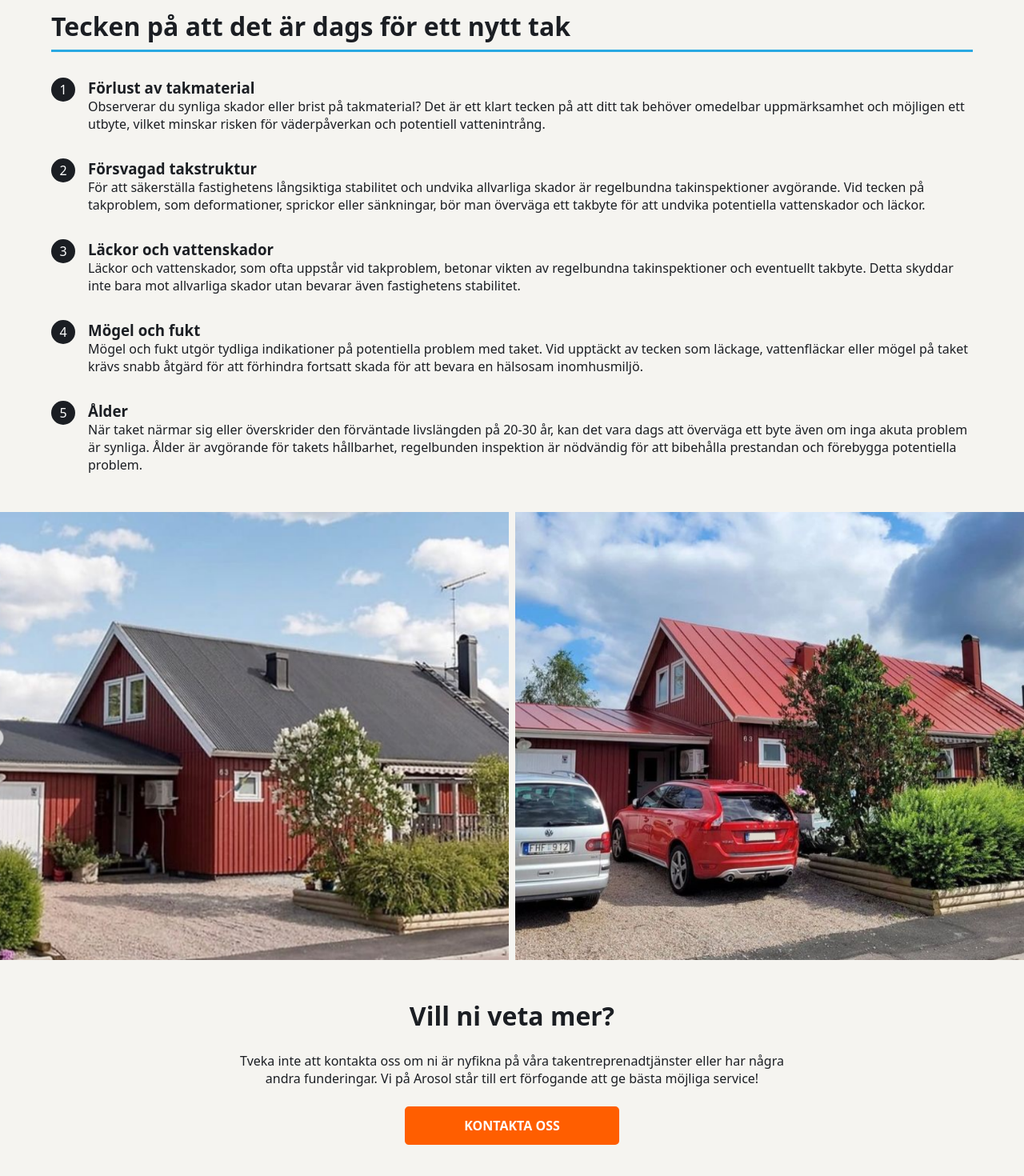
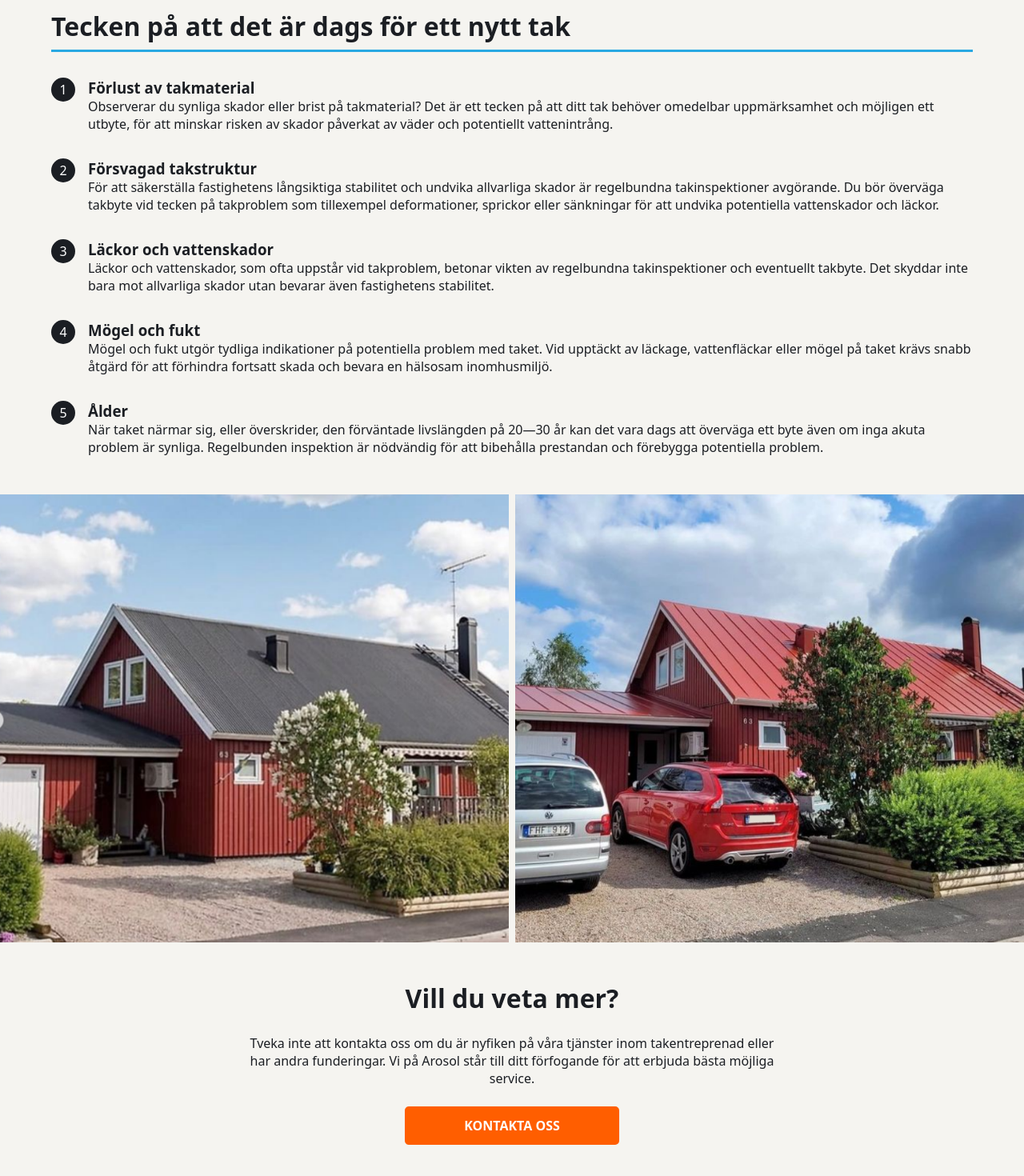
Before and after one commit to annamalinelisabet/AROSOL, a React (Vite) app: page /takentreprenad in a window 1280 px wide. Shown: the part 1580-3050 px from the top of the page at 80% size. Built offline with nearby package versions, Linux system fonts and the light colour scheme.

Commit message:
Improve and modify text on Plåtslageri

```diff
--- a/src/views/Platslageri/PlatslageriView.jsx
+++ b/src/views/Platslageri/PlatslageriView.jsx
@@ -35,14 +35,14 @@ const smallScreen = windowWidth <= 768
   return (
     <div className='Platslageri'>
       <PageHero title='PLÅTSLAGERI' image={plattak} alt='Ett vitt hus med ett svart plåttak.'/>
-      <ServiceInfoImgSection header='Expertis och kvalitet inom plåtarbeten' image={Image} altTxt='En anställd arbetar på ett plåtarbete med klämmor som håller fast plåten.' text='Vårt erfarna team på Arosol levererar högkvalitativa lösningar för olika projekt, från takrenoveringar till anpassade plåtdetaljer. Vi strävar efter noggrannhet och skicklighet i varje plåtarbete. Oavsett om det gäller plåtbeklädnad, takarbeten eller specialdesignade detaljer, är vi redo att ta itu med dina projekt. Med Arosol får du pålitliga plåttjänster och en partner som värdesätter kvalitet och hållbarhet. Lita på oss för professionella plåtlösningar.' />
+      <ServiceInfoImgSection header='Expertis och kvalitet inom plåtarbeten' image={Image} altTxt='En anställd arbetar på ett plåtarbete med klämmor som håller fast plåten.' text='Vårt erfarna team på Arosol levererar högkvalitativa lösningar för olika projekt, allt från takrenoveringar till anpassade plåtdetaljer. Vi strävar efter noggrannhet och skicklighet i varje plåtarbete. Vi är redo att ta itu med dina projekt oavsett om det gäller plåtbeklädnad, takarbeten eller specialdesignade detaljer. Med Arosol får du pålitliga plåttjänster och en partner som värdesätter kvalitet och hållbarhet.' />
       <div className='slider-text'>
         <div className='line-div'>
           <div className='line1'></div>
           <h2 className='sub-header'>Skräddarsydda plåtlösningar för varje behov</h2>
           <div className='line2'></div>
         </div>
-        <p className='container'>Med expertis inom plåtarbeten täcker vi allt från tak till dörrkarmar, skapar dekorativa detaljer och speciallösningar. Utmana oss – vi är redo att överträffa dina förväntningar.</p>
+        <p className='container'>Med expertis inom plåtarbeten täcker vi allt från tak, dörrkarmar till dekorativa detaljer och speciallösningar. Utmana oss – vi är redo att överträffa dina förväntningar.</p>
         {smallScreen ? (
           <ImageSlider images={images} />
         ) : (
@@ -53,7 +53,7 @@ const smallScreen = windowWidth <= 768
           </div>
         )}
       </div>
-      <ContactSection header='Vill du veta mer?' text='Kontakta oss så vägleder vi dig genom ditt nästa plåtprojekt. Vi på Arosol finns här för att svara på alla dina frågor och ge dig den information du behöver för att fatta välgrundade beslut om plåtslageri.' />
+      <ContactSection header='Vill du veta mer?' text='Kontakta oss så vägleder vi dig genom ditt nästa plåtprojekt. Vi på Arosol finns här för att svara på frågor och ge dig den information du behöver för att fatta välgrundade beslut om plåtslageri.' />
     </div>
   )
 }
--- a/src/views/Takentreprenad/TakentreprenadView.jsx
+++ b/src/views/Takentreprenad/TakentreprenadView.jsx
@@ -19,7 +19,7 @@ const TakentreprenadView = () => {
   return (
     <div className='Takentreprenad'>
       <PageHero title='TAKENTREPRENAD' image={takentreprenad} alt='En glad man lägger isolering på ett tak mot en klarblå himmel.' />
-      <ServiceInfoImgSection header='Pålitlig partner för professionella taklösningar' image={Image} alt='Ett gult hus med oranger tegeltak.' text='Arosol är din pålitliga partner för taklösningar. Vi erbjuder skräddarsydda lösningar, inklusive projektplanering, materialval och professionell installation. Vårt dedikerade team säkerställer optimal isolering, effektiva dräneringssystem och en grundlig inspektion för långsiktig hållbarhet. Välj Arosol för pålitliga och professionella taklösningar.' />
+      <ServiceInfoImgSection header='Pålitlig partner för professionella taklösningar' image={Image} alt='Ett gult hus med oranger tegeltak.' text='Arosol erbjuder skräddarsydda lösningar som innefattar projektplanering, materialval och professionell installation. Vårt dedikerade team säkerställer optimal isolering, effektiva dräneringssystem och en grundlig inspektion för långsiktig hållbarhet. Välj Arosol för pålitliga och professionella taklösningar.' />
 
       <div className='container'>
         <div>
@@ -27,11 +27,11 @@ const TakentreprenadView = () => {
         </div>
         <div className='d-flex-column gap-2'>
           <div className='blue-line'></div>
-          <RoofCard number='1' titel='Förlust av takmaterial' text='Observerar du synliga skador eller brist på takmaterial? Det är ett klart tecken på att ditt tak behöver omedelbar uppmärksamhet och möjligen ett utbyte, vilket minskar risken för väderpåverkan och potentiell vattenintrång.' />
-          <RoofCard number='2' titel='Försvagad takstruktur' text='För att säkerställa fastighetens långsiktiga stabilitet och undvika allvarliga skador är regelbundna takinspektioner avgörande. Vid tecken på takproblem, som deformationer, sprickor eller sänkningar, bör man överväga ett takbyte för att undvika potentiella vattenskador och läckor.' />
-          <RoofCard number='3' titel='Läckor och vattenskador' text='Läckor och vattenskador, som ofta uppstår vid takproblem, betonar vikten av regelbundna takinspektioner och eventuellt takbyte. Detta skyddar inte bara mot allvarliga skador utan bevarar även fastighetens stabilitet.' />
-          <RoofCard number='4' titel='Mögel och fukt' text='Mögel och fukt utgör tydliga indikationer på potentiella problem med taket. Vid upptäckt av tecken som läckage, vattenfläckar eller mögel på taket krävs snabb åtgärd för att förhindra fortsatt skada för att bevara en hälsosam inomhusmiljö.' />
-          <RoofCard number='5' titel='Ålder' text='När taket närmar sig eller överskrider den förväntade livslängden på 20-30 år, kan det vara dags att överväga ett byte även om inga akuta problem är synliga. Ålder är avgörande för takets hållbarhet, regelbunden inspektion är nödvändig för att bibehålla prestandan och förebygga potentiella problem.' />
+          <RoofCard number='1' titel='Förlust av takmaterial' text='Observerar du synliga skador eller brist på takmaterial? Det är ett tecken på att ditt tak behöver omedelbar uppmärksamhet och möjligen ett utbyte, för att minskar risken av skador påverkat av väder och potentiellt vattenintrång.' />
+          <RoofCard number='2' titel='Försvagad takstruktur' text='För att säkerställa fastighetens långsiktiga stabilitet och undvika allvarliga skador är regelbundna takinspektioner avgörande. Du bör överväga takbyte vid tecken på takproblem som tillexempel deformationer, sprickor eller sänkningar för att undvika potentiella vattenskador och läckor. ' />
+          <RoofCard number='3' titel='Läckor och vattenskador' text='Läckor och vattenskador, som ofta uppstår vid takproblem, betonar vikten av regelbundna takinspektioner och eventuellt takbyte. Det skyddar inte bara mot allvarliga skador utan bevarar även fastighetens stabilitet.' />
+          <RoofCard number='4' titel='Mögel och fukt' text='Mögel och fukt utgör tydliga indikationer på potentiella problem med taket. Vid upptäckt av läckage, vattenfläckar eller mögel på taket krävs snabb åtgärd för att förhindra fortsatt skada och bevara en hälsosam inomhusmiljö.' />
+          <RoofCard number='5' titel='Ålder' text='När taket närmar sig, eller överskrider, den förväntade livslängden på 20—30 år kan det vara dags att överväga ett byte även om inga akuta problem är synliga. Regelbunden inspektion är nödvändig för att bibehålla prestandan och förebygga potentiella problem.' />
         </div>
       </div>
 
@@ -43,7 +43,7 @@ const TakentreprenadView = () => {
           <img src={after} alt='Efter-bild: Samma hus, men med ett nytt oranger plåttak.' className='roof-img' />
         </div>
       </div>
-      <ContactSection header='Vill ni veta mer?' text='Tveka inte att kontakta oss om ni är nyfikna på våra takentreprenadtjänster eller har några andra funderingar. Vi på Arosol står till ert förfogande att ge bästa möjliga service!' />
+      <ContactSection header='Vill du veta mer?' text='Tveka inte att kontakta oss om du är nyfiken på våra tjänster inom takentreprenad eller har andra funderingar. Vi på Arosol står till ditt förfogande för att erbjuda bästa möjliga service.' />
     </div>
   )
 }
```
